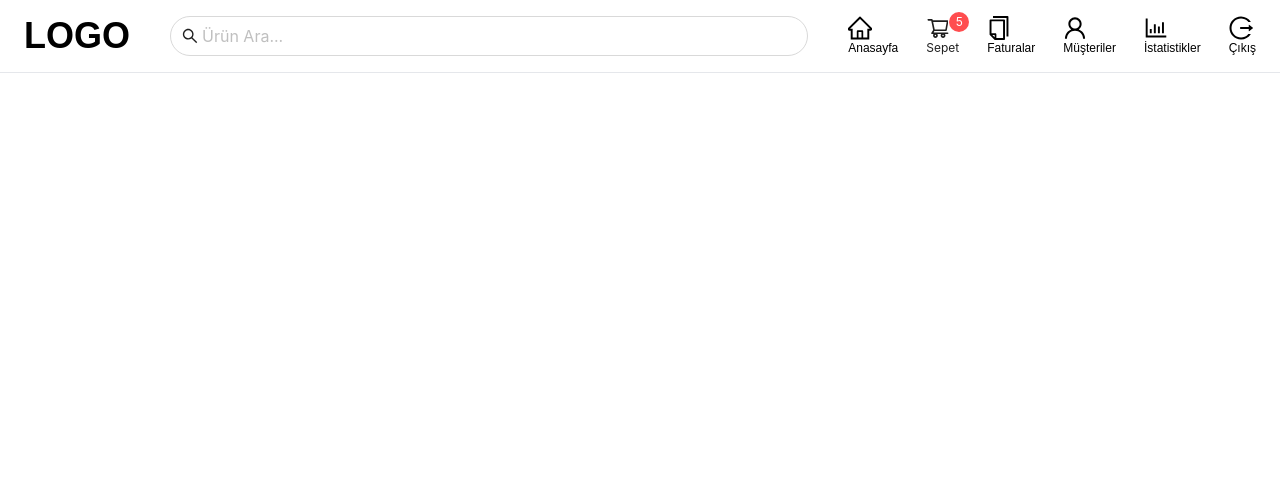
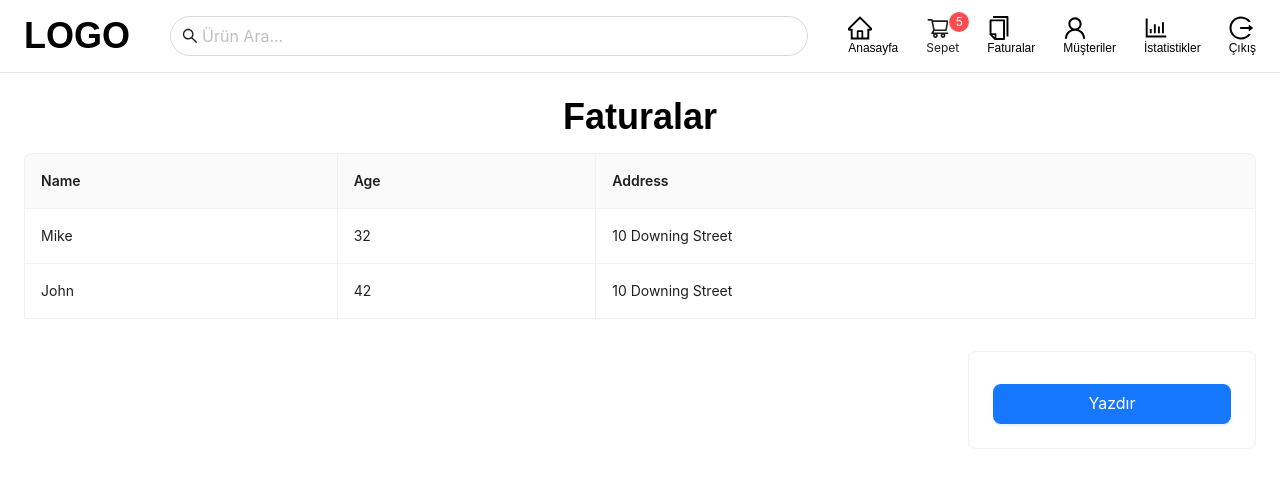
Before and after one commit to SametCanMavzer/cafePos-application, a React (Create React App) app in the folder client/: page /bills in a window 1280 px wide. Shown: the top 488 px of the page. Built offline with nearby package versions, Linux system fonts and the light colour scheme.

Commit message:
bills page and PrintBill components started to be created

```diff
--- /dev/null
+++ b/client/src/components/bills/PrintBill.jsx
@@ -0,0 +1,22 @@
+import { Button, Card, Form, Input, Modal, Select } from 'antd';
+
+
+
+const PrintBill = ({ isModalOpen, setIsModalOpen }) => {
+
+    const onFinish = (values) => {
+        console.log(values)
+    }
+
+    return (
+        <Modal title="Fatura Yazdır" open={isModalOpen} footer={false}
+            onCancel={() => setIsModalOpen(false)}
+
+
+        >
+            Fatura
+        </Modal>
+    )
+}
+
+export default PrintBill
--- a/client/src/pages/BillPage.jsx
+++ b/client/src/pages/BillPage.jsx
@@ -1,10 +1,59 @@
-import React from 'react'
+import React, { useState } from 'react'
 import Header from "../components/header/Header"
+import { Button, Card, Table } from 'antd';
+import PrintBill from '../components/bills/PrintBill';
 
 const BillPage = () => {
+    const [isModalOpen, setIsModalOpen] = useState(false);
+    const dataSource = [
+        {
+            key: '1',
+            name: 'Mike',
+            age: 32,
+            address: '10 Downing Street',
+        },
+        {
+            key: '2',
+            name: 'John',
+            age: 42,
+            address: '10 Downing Street',
+        },
+    ];
+    const columns = [
+        {
+            title: 'Name',
+            dataIndex: 'name',
+            key: 'name',
+        },
+        {
+            title: 'Age',
+            dataIndex: 'age',
+            key: 'age',
+        },
+        {
+            title: 'Address',
+            dataIndex: 'address',
+            key: 'address',
+        },
+    ];
     return (
         <>
             <Header />
+            <div className='px-6'>
+                <h1 className='text-4xl font-bold text-center mb-4'>Faturalar</h1>
+                <Table dataSource={dataSource} columns={columns} bordered pagination={false} />
+
+                <div className="cart-total flex justify-end mt-4">
+
+                    <Card className='w-72 mt-4' >
+
+                        <Button className='mt-2 w-full' type='primary' size='large' onClick={() => setIsModalOpen(true)} >Yazdır</Button>
+                    </Card>
+
+                </div>
+
+            </div>
+            <PrintBill isModalOpen={isModalOpen} setIsModalOpen={setIsModalOpen} />
         </>
     )
 }
```
